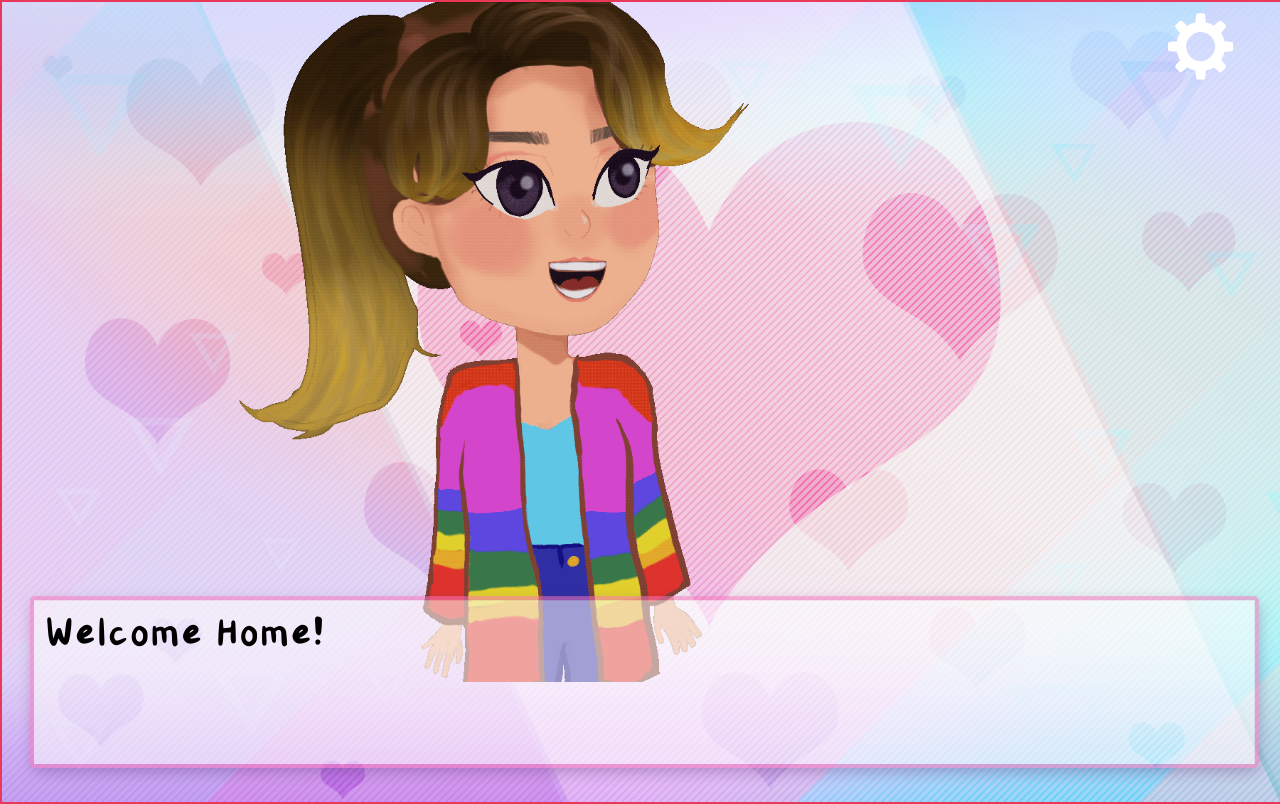
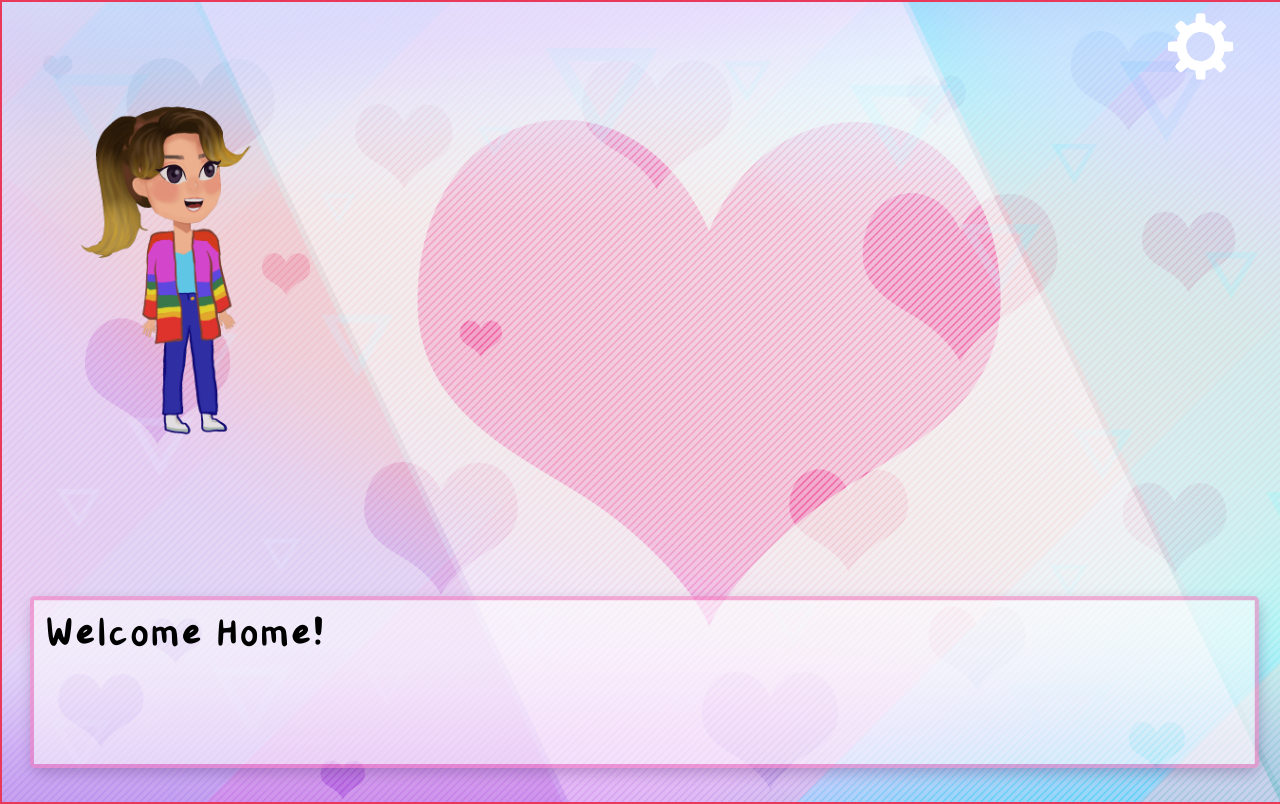
Before and after one commit to kianaorte/home-app, a React (Create React App) app: page /scene2 in a window 1280 px wide. Built offline with nearby package versions, Linux system fonts and the light colour scheme.

Commit message:
slide in animation

```diff
--- /dev/null
+++ b/src/pages/Scene2.scss
@@ -0,0 +1,15 @@
+.chara-walk {
+    animation: mini 8s;
+    -webkit-animation: moveChara 4s;
+    animation-iteration-count: 1;
+}
+
+@keyframes moveChara {
+    0% {
+        transform: translateX(0);
+    }
+
+    100% {
+        transform: translateX(100%);
+    }
+}
--- a/src/pages/Scene2.tsx
+++ b/src/pages/Scene2.tsx
@@ -3,6 +3,8 @@ import { useNavigate } from "react-router-dom";
 import { DialogueBox } from "../components/DialogueBox";
 
 import kianasprite from '../assets/images/characters/kiana sprite.gif'
+import './Scene2.scss';
+
 
 const instructionsDialogue = [{
     text: 'Welcome Home!'
@@ -43,9 +45,9 @@ const Scene2 = () => {
             {visible && (
                 <div className="scene2" onClick={removeElement}>
                     <DialogueBox text={text} />
-                    <img src={kianasprite} alt="kiana" className="chara" width="90%" />
                 </div>
             )}
+            <img src={kianasprite} alt="kiana" className="chara-walk" width="30%" />
         </>
     );
 }
```
